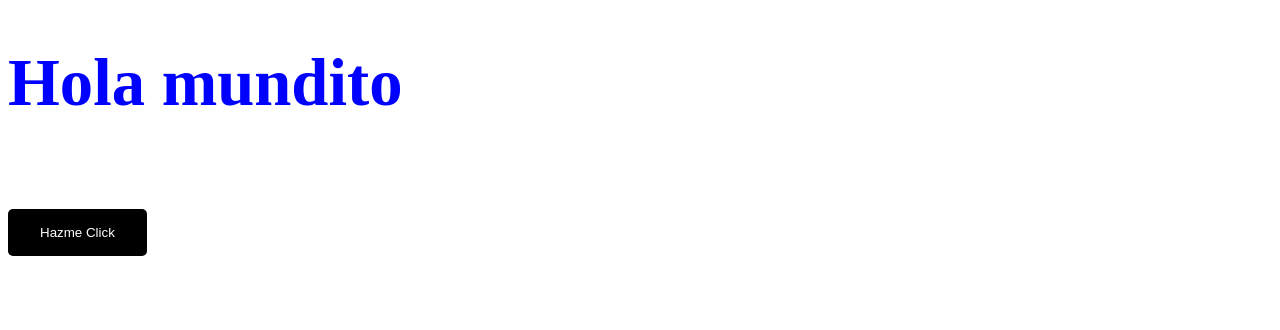
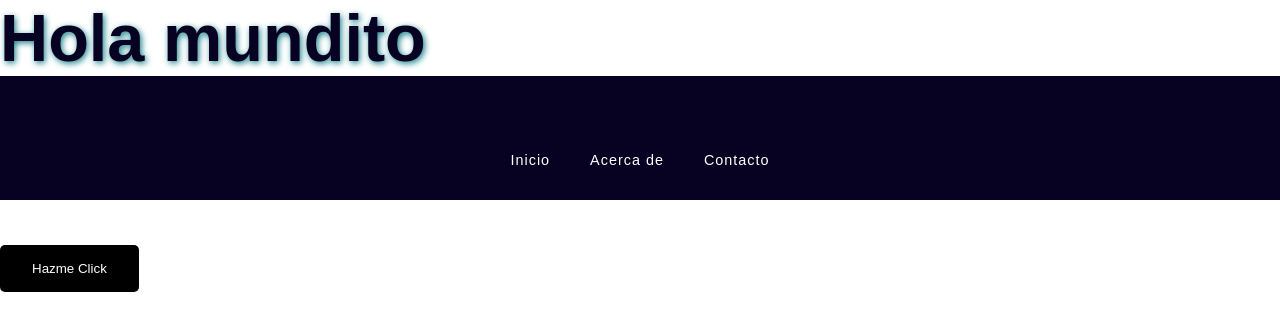
Before and after one commit to R4aveen/IPSS_DIPLOMADO_Clase_1, a plain HTML site: page index.html in a window 1280 px wide. Drawn offline with Linux system fonts and the light colour scheme.

Commit message:
Agregar navegación y mejorar estilos en CSS
Co-authored-by: Copilot <copilot@github.com>

```diff
--- a/assets/css/styles.css
+++ b/assets/css/styles.css
@@ -1,14 +1,44 @@
+* {
+    margin: 0;
+    padding: 0;
+    box-sizing: border-box;
+    font-family: sans-serif;
+}
+
 body{
     color: red;
     font-size: 5rem;
 
     h1{
-        color: blue;
+        color: rgb(7, 2, 33);
         font-size: smaller;
-
+        text-shadow: 0.1rem 0.1rem 0.4rem rgb(25, 128, 139);
     }
 }
 
+nav {
+    background-color: #070221;
+    padding: 1rem 0;
+    }
+
+    nav ul {
+        list-style: none;
+        display: flex;
+        justify-content: center;
+        gap: 2.5rem;
+    }
+
+    nav a {
+        color: #ffffff;
+        text-decoration: none;
+        font-size: 0.9rem;
+        letter-spacing: 1px;
+        transition: color 0.3s;
+    }
+
+    nav a:hover {
+        color: #19808b;
+    }
 
 .btn{
     color: white;
@@ -16,10 +46,14 @@ body{
     padding: 1rem 2rem;
     border: none;
     border-radius: 5px;
+    transition: all 0.3s ease;
 }
 .btn:hover{
+    transition: all 0.3s ease-in-out;
+
     color: rgb(102, 102, 185);
     background-color: lightgray;
     cursor: pointer;
     font-style: italic;
+    box-shadow: inset 0.3rem 0.3rem 0.4rem rgb(12, 183, 202);
 }
--- a/index.html
+++ b/index.html
@@ -19,6 +19,13 @@
             Hola mundito
         </h1>
     </header>
+    <nav>
+        <ul>
+            <li><a href="#">Inicio</a></li>
+            <li><a href="#">Acerca de</a></li>
+            <li><a href="#">Contacto</a></li>
+        </ul>
+    </nav>
     <section>
         <button id="boton" class="btn">Hazme Click</button>
     </section>
```
